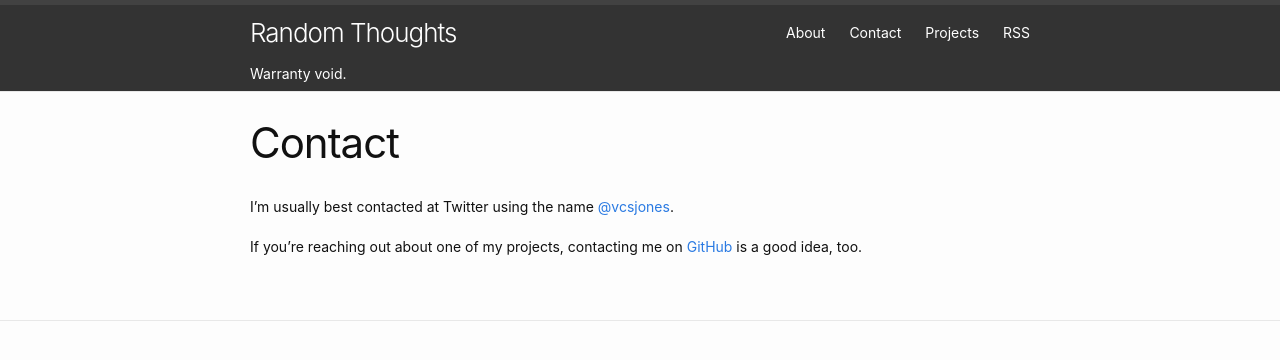
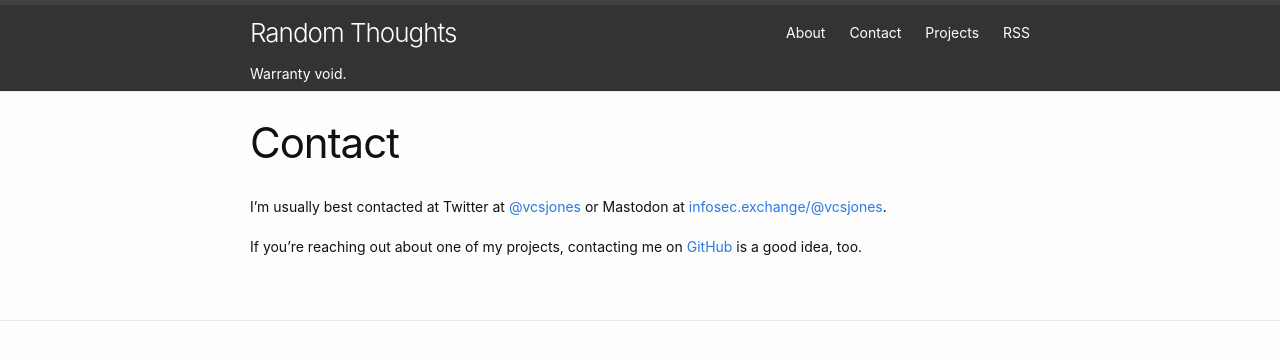
Before and after one commit to vcsjones/vcsjones.dev, a Jekyll site: the page built from contact.md, in a window 1280 px wide. Shown: the top 360 px of the page. Built offline with Jekyll 4.4.1, drawn with Linux system fonts in a browser that asks for light colours.

Commit message:
Update contact.md

```diff
--- a/contact.md
+++ b/contact.md
@@ -4,10 +4,11 @@ title: Contact
 permalink: /contact/
 ---
 
-I'm usually best contacted at Twitter using the name [@vcsjones][1].
+I'm usually best contacted at Twitter at [@vcsjones][1] or Mastodon at [infosec.exchange/@vcsjones][3].
 
 If you're reaching out about one of my projects, contacting me on [GitHub][2] is
 a good idea, too.
 
 [1]: https://twitter.com/vcsjones
 [2]: https://github.com/vcsjones
+[3]: https://infosec.exchange/@vcsjones
```
